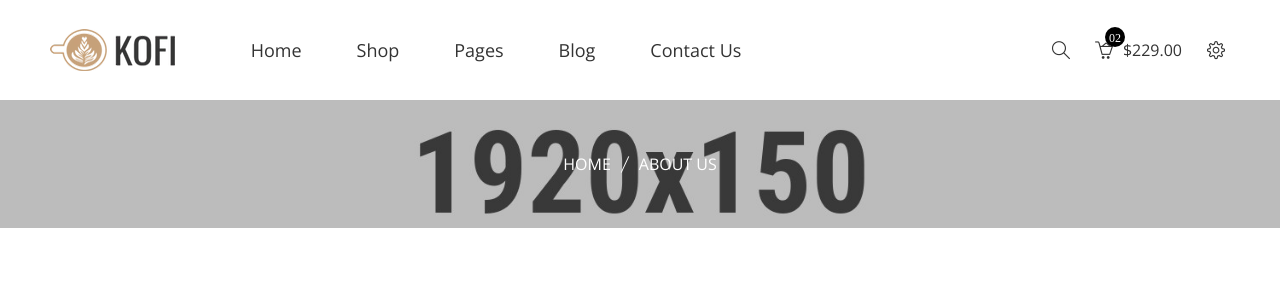
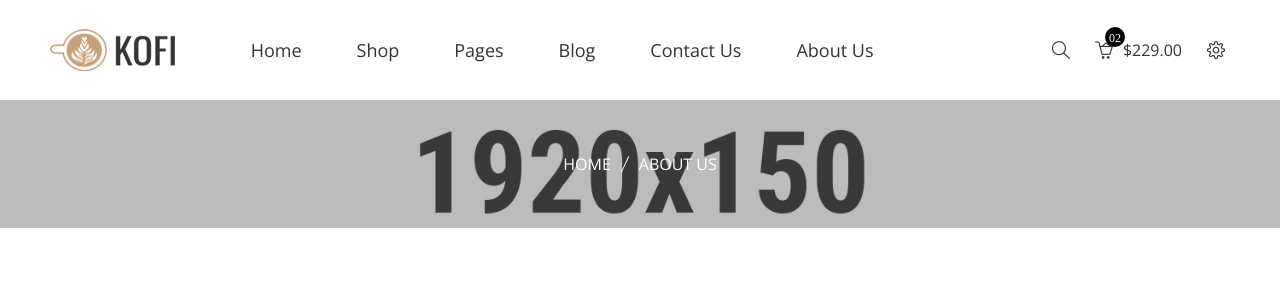
Before and after one commit to mahdiashtian/Limova, a Django app: page /about-us in a window 1280 px wide. Shown: the top 300 px of the page. Run offline with Django 5.2, Linux system fonts and the light colour scheme; some libraries are stand-ins or nearby versions.

Commit message:
Add about us to header

```diff
--- a/templates/base.html
+++ b/templates/base.html
@@ -98,6 +98,7 @@
                             </ul>
                         </li>
                         <li><a href="{% url 'core:contact-us' %}">Contact Us</a></li>
+                        <li><a href="{% url 'core:about-us' %}">About Us</a></li>
                     </ul>
                 </nav>
             </div>
```
